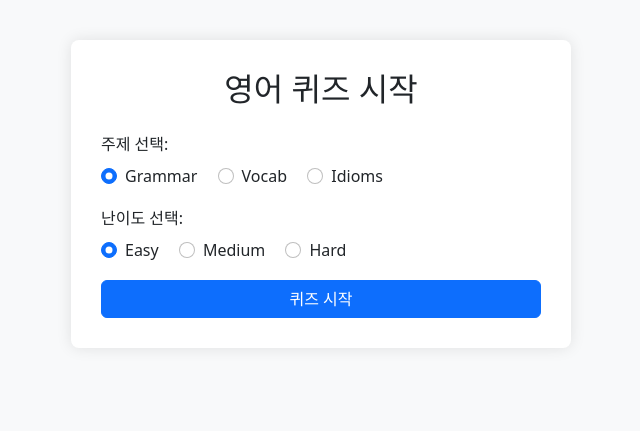
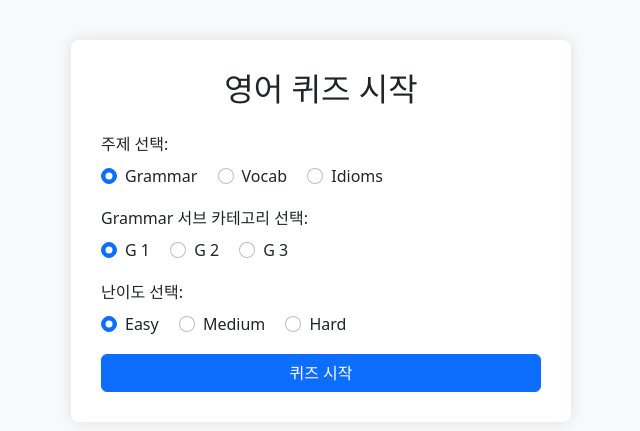
Before and after one commit to hansae0806/a4HBjei, a Flask app: page / in a window 1280 px wide. Shown: the top 431 px of the page, without its empty margins (319-959 px from the left). Run offline with Flask 2, Linux system fonts and the light colour scheme; some libraries are stand-ins or nearby versions.

Commit message:
Update index.html

```diff
--- a/templates/index.html
+++ b/templates/index.html
@@ -3,7 +3,6 @@
 <head>
   <meta charset="UTF-8">
   <title>영어 퀴즈 시작</title>
-  <!-- Bootstrap CSS 추가 -->
   <link href="https://cdnjs.cloudflare.com/ajax/libs/bootstrap/5.2.0/css/bootstrap.min.css" rel="stylesheet">
   <style>
     body {
@@ -19,6 +18,25 @@
       box-shadow: 0 0 15px rgba(0,0,0,0.1);
     }
   </style>
+  <script>
+    function onTopicChange() {
+      var selectedTopic = document.querySelector('input[name="topic"]:checked').value;
+      var subLabel = document.getElementById("sub-category-label");
+      var subOptions = document.querySelectorAll('label.sub-option');
+      subLabel.innerText = selectedTopic.charAt(0).toUpperCase() + selectedTopic.slice(1) + " 서브 카테고리 선택:";
+      subOptions.forEach(function(label, index) {
+        label.innerText = selectedTopic.charAt(0).toUpperCase() + " " + (index + 1);
+      });
+    }
+
+    window.onload = function() {
+      onTopicChange();
+      var topicRadios = document.getElementsByName("topic");
+      for (var i = 0; i < topicRadios.length; i++) {
+        topicRadios[i].addEventListener("change", onTopicChange);
+      }
+    }
+  </script>
 </head>
 <body>
   <div class="quiz-container">
@@ -37,6 +55,21 @@
         <div class="form-check form-check-inline">
           <input class="form-check-input" type="radio" name="topic" id="idioms" value="idioms">
           <label class="form-check-label" for="idioms">Idioms</label>
+        </div>
+      </div>
+      <div class="mb-3" id="sub-options">
+        <label class="form-label" id="sub-category-label">서브 카테고리 선택:</label><br>
+        <div class="form-check form-check-inline">
+          <input class="form-check-input" type="radio" name="sub_category" id="sub1" value="1" checked>
+          <label class="form-check-label sub-option" for="sub1">Topic 1</label>
+        </div>
+        <div class="form-check form-check-inline">
+          <input class="form-check-input" type="radio" name="sub_category" id="sub2" value="2">
+          <label class="form-check-label sub-option" for="sub2">Topic 2</label>
+        </div>
+        <div class="form-check form-check-inline">
+          <input class="form-check-input" type="radio" name="sub_category" id="sub3" value="3">
+          <label class="form-check-label sub-option" for="sub3">Topic 3</label>
         </div>
       </div>
       <div class="mb-3">
```
